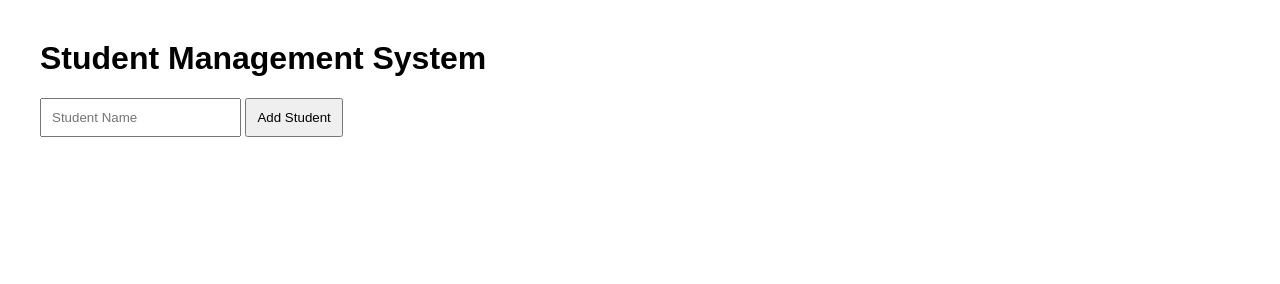
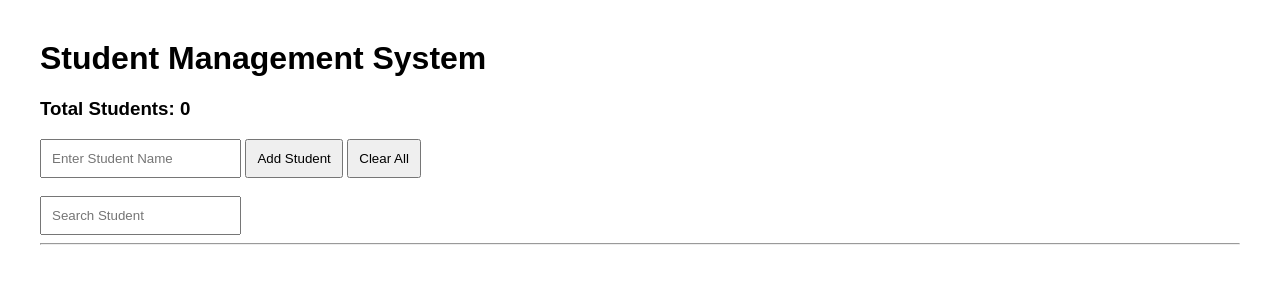
Before and after one commit to Harsha2139/student-management-systems, a plain HTML site: page index.html in a window 1280 px wide. Drawn offline with Linux system fonts and the light colour scheme.

Commit message:
Add files via upload

```diff
--- a/index.html
+++ b/index.html
@@ -6,17 +6,28 @@
 </head>
 <body>
 
-<h1>Student Management System</h1>
+    <h1>Student Management System</h1>
 
-<input type="text" id="name" placeholder="Student Name">
+    <h3>Total Students: <span id="count">0</span></h3>
 
-<button onclick="addStudent()">
-Add Student
-</button>
+    <input type="text" id="name" placeholder="Enter Student Name">
 
-<ul id="studentList"></ul>
+    <button onclick="addStudent()">Add Student</button>
 
-<script src="script.js"></script>
+    <button onclick="clearAll()">Clear All</button>
+
+    <br><br>
+
+    <input type="text"
+           id="search"
+           placeholder="Search Student"
+           onkeyup="searchStudent()">
+
+    <hr>
+
+    <ul id="studentList"></ul>
+
+    <script src="script.js"></script>
 
 </body>
 </html>
```
